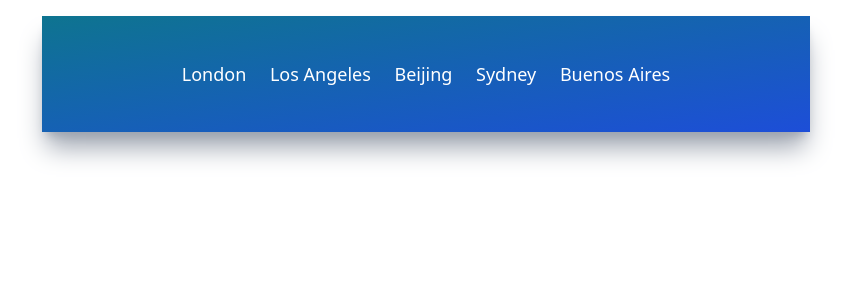
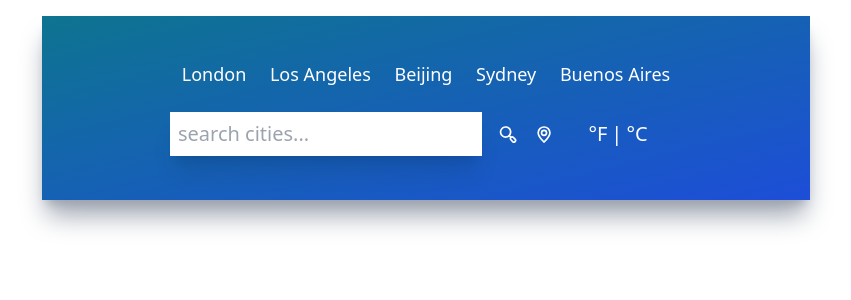
Before and after one commit to ryanghoward/weather-app, a React (Create React App) app: page / in a window 1280 px wide. Shown: the top 300 px of the page, without its empty margins (214-1065 px from the left). Built offline with nearby package versions, Linux system fonts and the light colour scheme.

Commit message:
Search bar added

```diff
--- a/src/App.js
+++ b/src/App.js
@@ -1,11 +1,13 @@
 import "./App.css";
 import UilReact from "@iconscout/react-unicons/icons/uil-react";
 import TopButtons from "./components/TopButtons";
+import Inputs from "./components/Inputs";
 
 function App() {
   return (
     <div className='mx-auto max-w-screen-md mt-4 py-5 px-32 bg-gradient-to-br from-cyan-700 to to-blue-700 h-fit shadow-xl shadow-gray-400'>
       <TopButtons />
+      <Inputs />
     </div>
   );
 }
--- /dev/null
+++ b/src/components/Inputs.js
@@ -0,0 +1,35 @@
+import React from "react";
+import { UilSearchAlt, UilMapMarker } from "@iconscout/react-unicons";
+
+function Inputs() {
+  return (
+    <div className='flex flex-row justify-center my-6'>
+      <div className='flex flex-row w-3/4 items-center justify-center space-x-4'>
+        <input
+          type='text'
+          className='text-xl font-light p-2 w-full shadow-xl focus:outline-none capitalize placeholder:lowercase'
+          placeholder='Search cities...'
+        />
+        <UilSearchAlt
+          size={25}
+          className='text-white cursor-pointer transition ease-out hover:scale-125'
+        />
+        <UilMapMarker
+          size={25}
+          className='text-white cursor-pointer transition ease-out hover:scale-125'
+        />
+      </div>
+      <div className='flex flex-row w-1/4 items-center justify-center'>
+        <button name='imperial' className='text-xl text-white font-light'>
+          °F
+        </button>
+        <p className='text-xl text-white mx-1'>|</p>
+        <button name='metric' className='text-xl text-white font-light'>
+          °C
+        </button>
+      </div>
+    </div>
+  );
+}
+
+export default Inputs;
--- a/src/components/TopButtons.js
+++ b/src/components/TopButtons.js
@@ -27,7 +27,9 @@
   return (
     <div className='flex items-center justify-around my-6'>
       {cities.map((city) => (
-        <button className='text-white text-lg font-medium'>{city.title}</button>
+        <button key={city.id} className='text-white text-lg font-medium'>
+          {city.title}
+        </button>
       ))}
     </div>
   );
```
